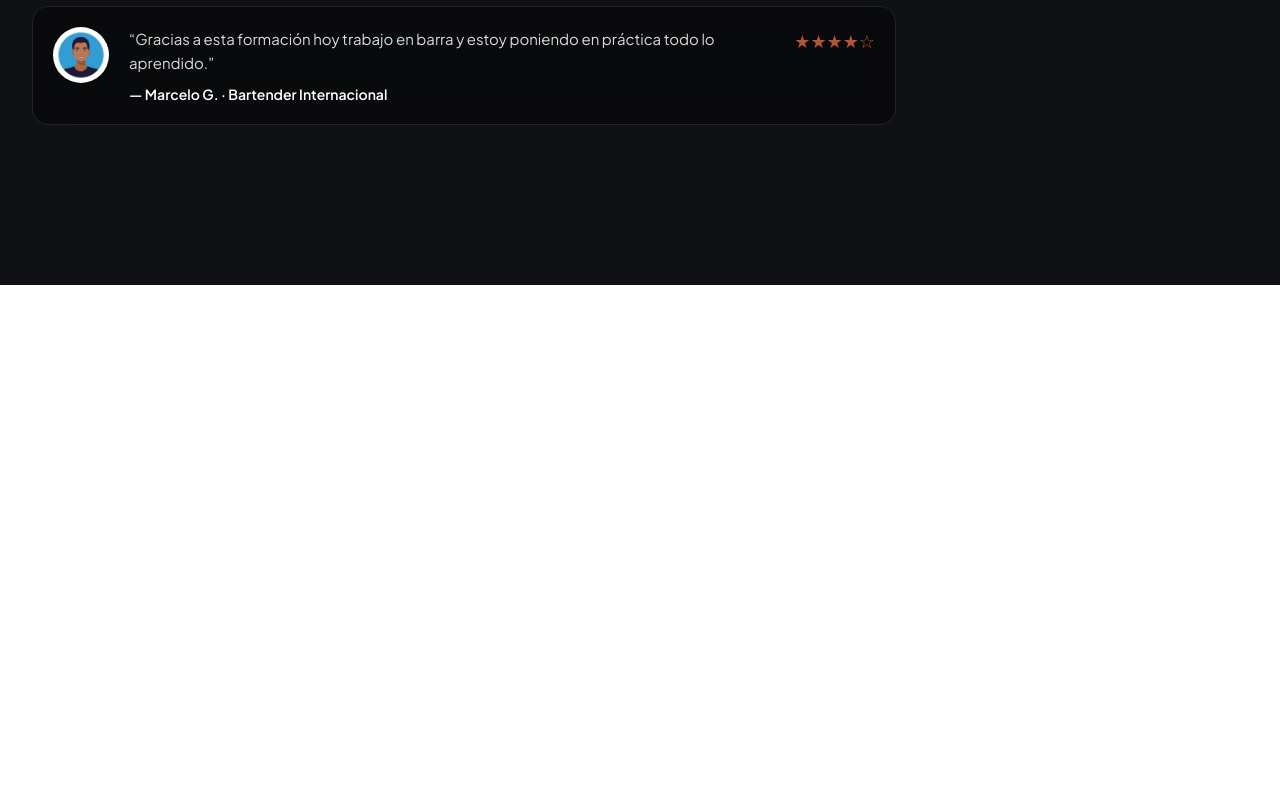
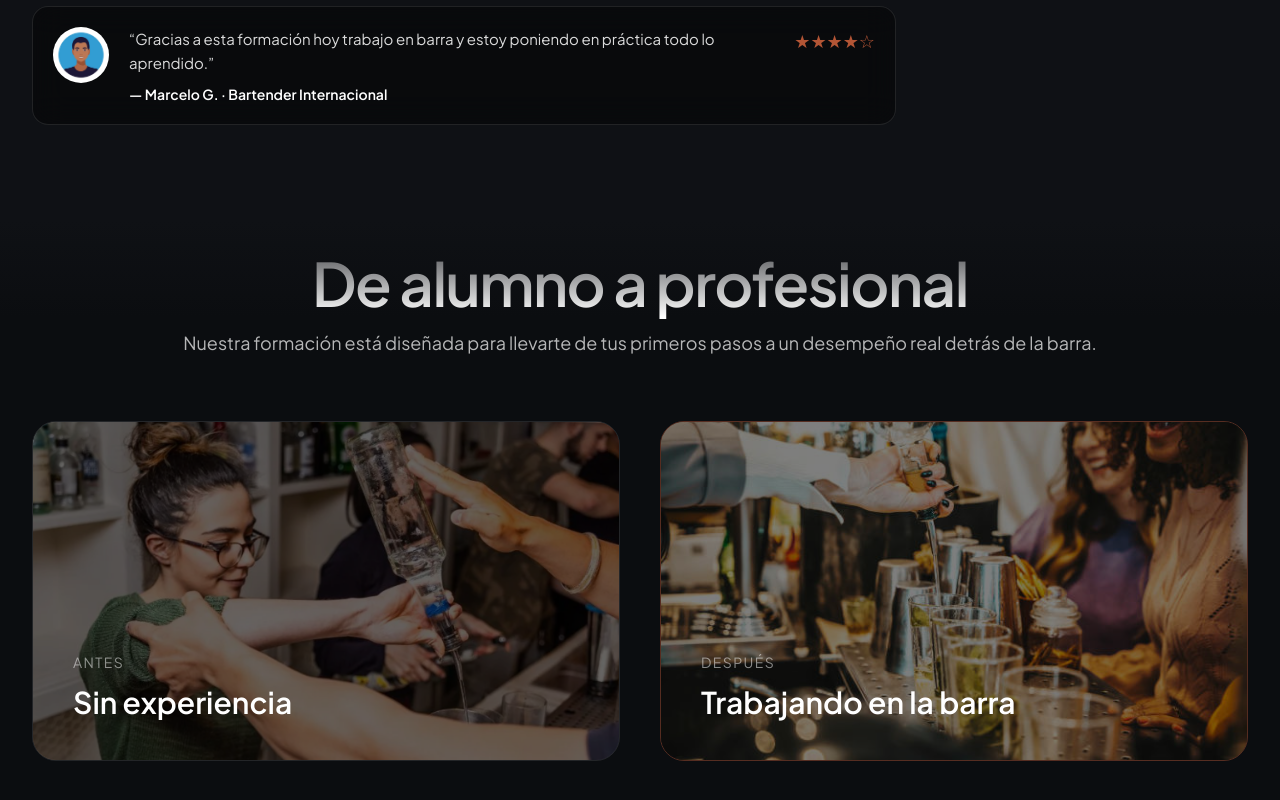
Before and after one commit to DaianaCardozo/Drink-Company, a React (Vite) app: page / in a window 1280 px wide. Shown: the part 2164-2964 px from the top of the page. Before the commit the page ends 2449 px from the top, so only its background shows below. Built offline with nearby package versions, Linux system fonts and the light colour scheme; the HTML template or start-up script is replaced by a standard one.

Commit message:
se agrego una nueva seccion llamada transformacion junto con dos cards para la seccion nueva

```diff
--- a/src/App.tsx
+++ b/src/App.tsx
@@ -14,6 +14,9 @@ import cursoAcademia from "./assets/cursos/cursoacademia.jpg";
 import cursoInicial from "./assets/cursos/cursoinicial.jpg";
 import cursoClasico from "./assets/cursos/cursoclasico.jpg";
 import cursoTiki from "./assets/cursos/cursotiki.jpg";
+
+import alumno from "./assets/transformacion/alumno.png";
+import profesional from "./assets/transformacion/profesional.jpg";
 
 export default function App() {
   return (
@@ -674,7 +677,7 @@ export default function App() {
                   </div>
 
                   <div className="px-5 py-3 rounded-full bg-white/10 border border-white/15 shadow-sm text-sm font-semibold whitespace-nowrap text-white">
-                    Certificación profesional
+                    Certificación internacional profesional
                   </div>
 
                   <div className="px-5 py-3 rounded-full bg-white/10 border border-white/15 shadow-sm text-sm font-semibold whitespace-nowrap text-white">
@@ -807,6 +810,85 @@ export default function App() {
           </div>
         </section>
 
+
+        {/* SECCIÓN TRANSFORMACIÓN */}
+<section className="relative pt-8 pb-24 bg-[#0B0D10]">
+<div className="pointer-events-none absolute inset-x-0 top-0 h-24 bg-gradient-to-b from-[#0F1115] to-transparent" />
+
+
+  <div className="max-w-7xl mx-auto px-8">
+
+    {/* TITULO */}
+    <div className="text-center mb-16">
+      <h2 className="text-5xl md:text-6xl font-semibold tracking-tight">
+        De alumno a profesional
+      </h2>
+
+      <p className="mt-4 text-white/70 text-lg">
+        Nuestra formación está diseñada para llevarte de tus primeros pasos a un desempeño real detrás de la barra.
+      </p>
+    </div>
+
+    {/* CARDS */}
+    <div className="grid md:grid-cols-2 gap-10">
+
+      {/* ANTES */}
+      <div className="relative h-[340px] rounded-3xl overflow-hidden border border-white/10">
+
+
+  <img
+    src={alumno}
+    alt="Alumno sin experiencia"
+    className="absolute inset-0 w-full h-full object-cover"
+  />
+
+  <div className="absolute inset-0 bg-black/60" />
+
+  <div className="relative h-full p-10 flex flex-col justify-end">
+
+    <span className="text-sm uppercase tracking-widest text-white/50">
+      Antes
+    </span>
+
+    <h3 className="text-3xl font-semibold mt-3">
+      Sin experiencia
+    </h3>
+  </div>
+
+</div>
+
+
+
+      {/* DESPUÉS */}
+      <div className="relative rounded-3xl overflow-hidden border border-[#C65D3A]/40">
+
+  <img
+    src={profesional}
+    alt="Trabajando en la barra"
+    className="absolute inset-0 w-full h-full object-cover"
+  />
+
+  <div className="absolute inset-0 bg-black/50" />
+
+  <div className="relative h-full p-10 flex flex-col justify-end">
+
+    <span className="text-sm uppercase tracking-widest text-white/50">
+      Después
+    </span>
+
+    <h3 className="text-3xl font-semibold mt-3">
+      Trabajando en la barra
+    </h3>
+  </div>
+
+</div>
+
+
+    </div>
+  </div>
+</section>
+
+
         {/* Espacio */}
         <div className="h-16" />
       </main>
```
Also changed, not shown: src/assets/transformacion/alumno.png (added), src/assets/transformacion/profesional.jpg (added).
